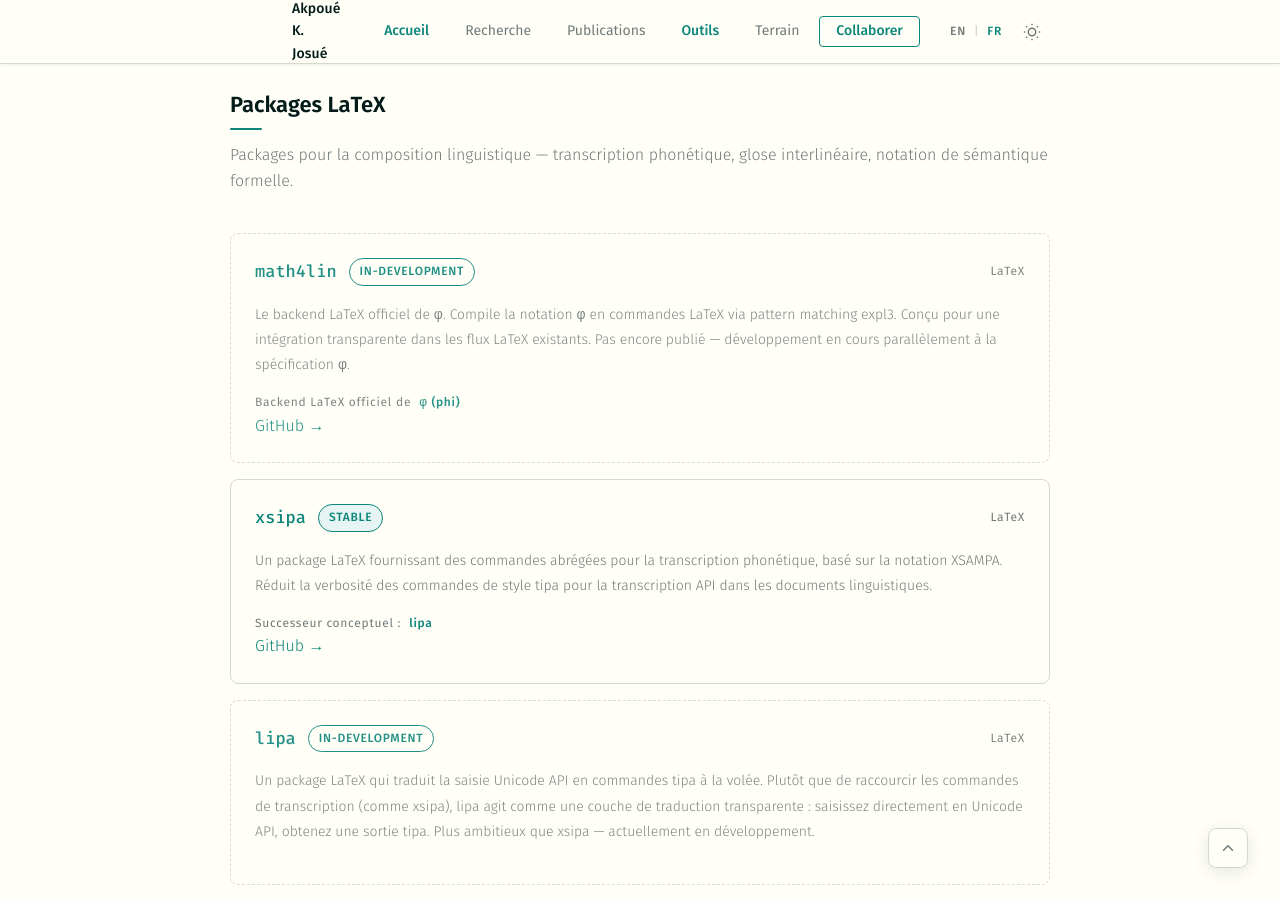
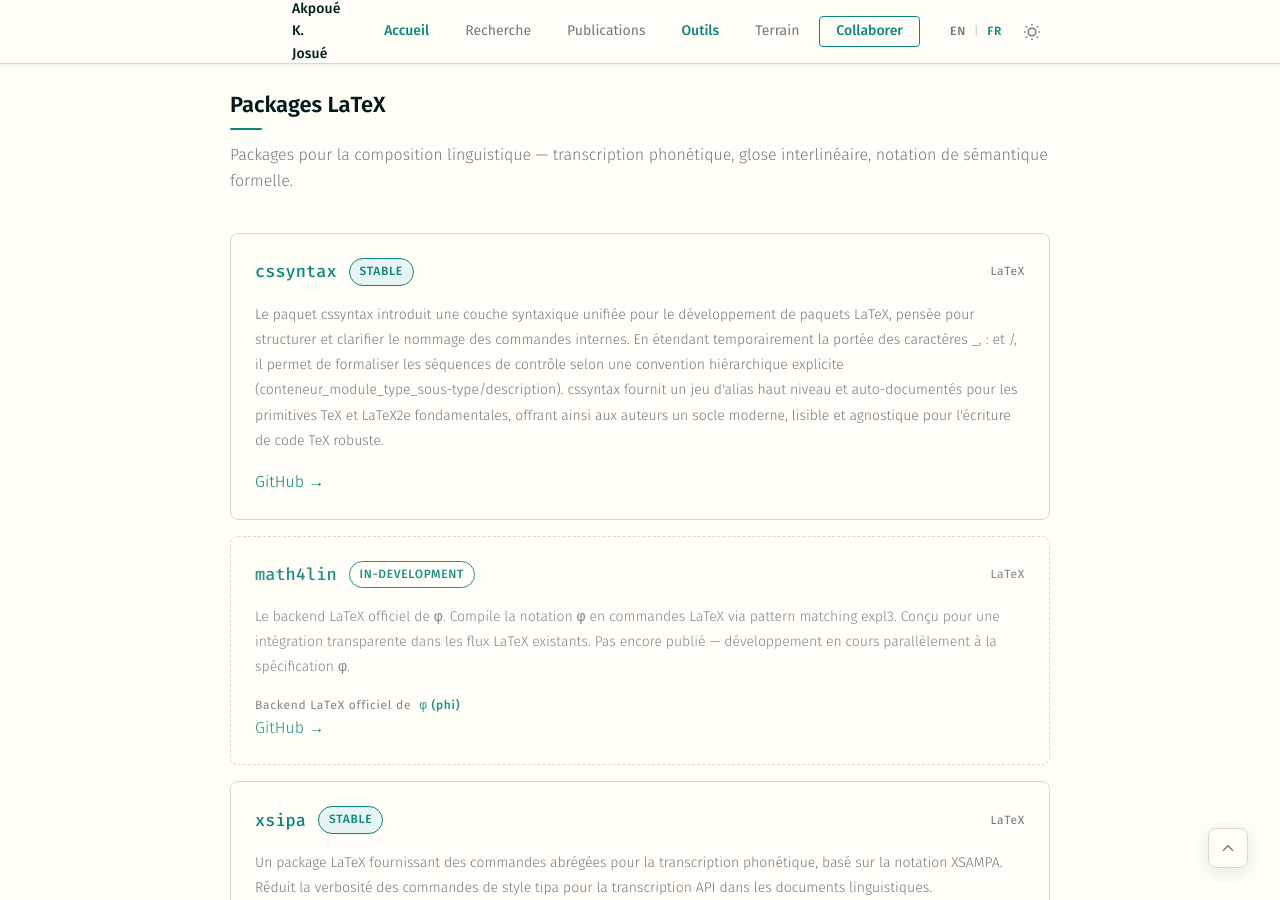
Before and after one commit to kjosueakpoue/kjosueakpoue.github.io, a Jekyll site: the page built from fr/pages/outils.html, in a window 1280 px wide and 900 px high, scrolled down 1653 px. Built offline with Jekyll 4.4.1, drawn with Linux system fonts in a browser that asks for light colours.

Commit message:
Add WRASCI and cssyntax tools to tools.yml
Added WRASCI and cssyntax entries with detailed descriptions.

```diff
--- a/_data/tools.yml
+++ b/_data/tools.yml
@@ -35,6 +35,33 @@
 # DSL — NOTATION FORMELLE
 # ------------------------------------------------------------
 
+- id: wrasci
+  type: dsl
+  status: beta
+  name: "WRASCI"
+  fullname:
+    en: "WRASCI — Writing ASCII IPA Encoding Standard"
+    fr: "WRASCI — Norme d'encodage ASCII pour l'Alphabet Phonétique International"
+  description:
+    en: >
+      WRASCI (WRiting ASCii Ipa) is a deterministic ASCII encoding standard for the
+      International Phonetic Alphabet (IPA). Designed for plain-text linguistic
+      data representation and typesetting pipelines, it maps phonetic symbols using
+      systematic geometric suffix rules (e.g., character inversions, reversals, and
+      diacritic modifiers), enabling unambiguous IPA input on standard keyboards
+      without special software tools.
+    fr: >
+      WRASCI (WRiting ASCii Ipa) est une norme d'encodage ASCII déterministe pour
+      l'Alphabet Phonétique International (API). Conçue pour la représentation de
+      données linguistiques en texte brut et les chaînes de traitement éditoriales,
+      elle associe les symboles phonétiques au moyen de règles de suffixation
+      géométriques systématiques (inversions, renversements, diacritiques), permettant
+      une saisie non ambiguë de l'API sur tout clavier standard.
+  version_current: "0.2.0"
+  url_site: ""
+  url_github: "https://github.com/wriml/wrasci/releases/tag/v1.0.0"
+  related: "wriml"
+
 - id: phi
   type: dsl
   status: in-development
@@ -66,6 +93,37 @@
 # ------------------------------------------------------------
 # PACKAGES LATEX
 # ------------------------------------------------------------
+
+- id: cssyntax
+  type: package
+  status: stable
+  name: "cssyntax"
+  platform: "LaTeX"
+  fullname:
+    en: "cssyntax — Normalization and Readability for Internal TeX/LaTeX Control Sequences"
+    fr: "cssyntax — Normalisation et lisibilité des séquences de contrôle internes TeX/LaTeX"
+  description:
+    en: >
+      The cssyntax package introduces a unified syntax layer for LaTeX package
+      development, designed to structure and clarify the naming of internal commands.
+      By temporarily extending the scope of the _, :, and / characters, it enables
+      authors to formalize control sequences using an explicit hierarchical convention
+      (container_module_type_subtype/description). cssyntax provides a set of high-level,
+      self-documenting aliases for core TeX and LaTeX2e primitives, offering developers
+      a modern, readable, and domain-agnostic foundation for writing robust TeX code.
+    fr: >
+      Le paquet cssyntax introduit une couche syntaxique unifiée pour le développement
+      de paquets LaTeX, pensée pour structurer et clarifier le nommage des commandes
+      internes. En étendant temporairement la portée des caractères _, : et /, il permet
+      de formaliser les séquences de contrôle selon une convention hiérarchique explicite
+      (conteneur_module_type_sous-type/description). cssyntax fournit un jeu d'alias
+      haut niveau et auto-documentés pour les primitives TeX et LaTeX2e fondamentales,
+      offrant ainsi aux auteurs un socle moderne, lisible et agnostique pour l'écriture
+      de code TeX robuste.
+  support_for:
+  url_github: "https://github.com/dbjoshua/cssyntax/releases/tag/v0.1.2"
+  url_ctan:
+  version_current: "0.1.0"
 
 - id: math4lin
   type: package
```
